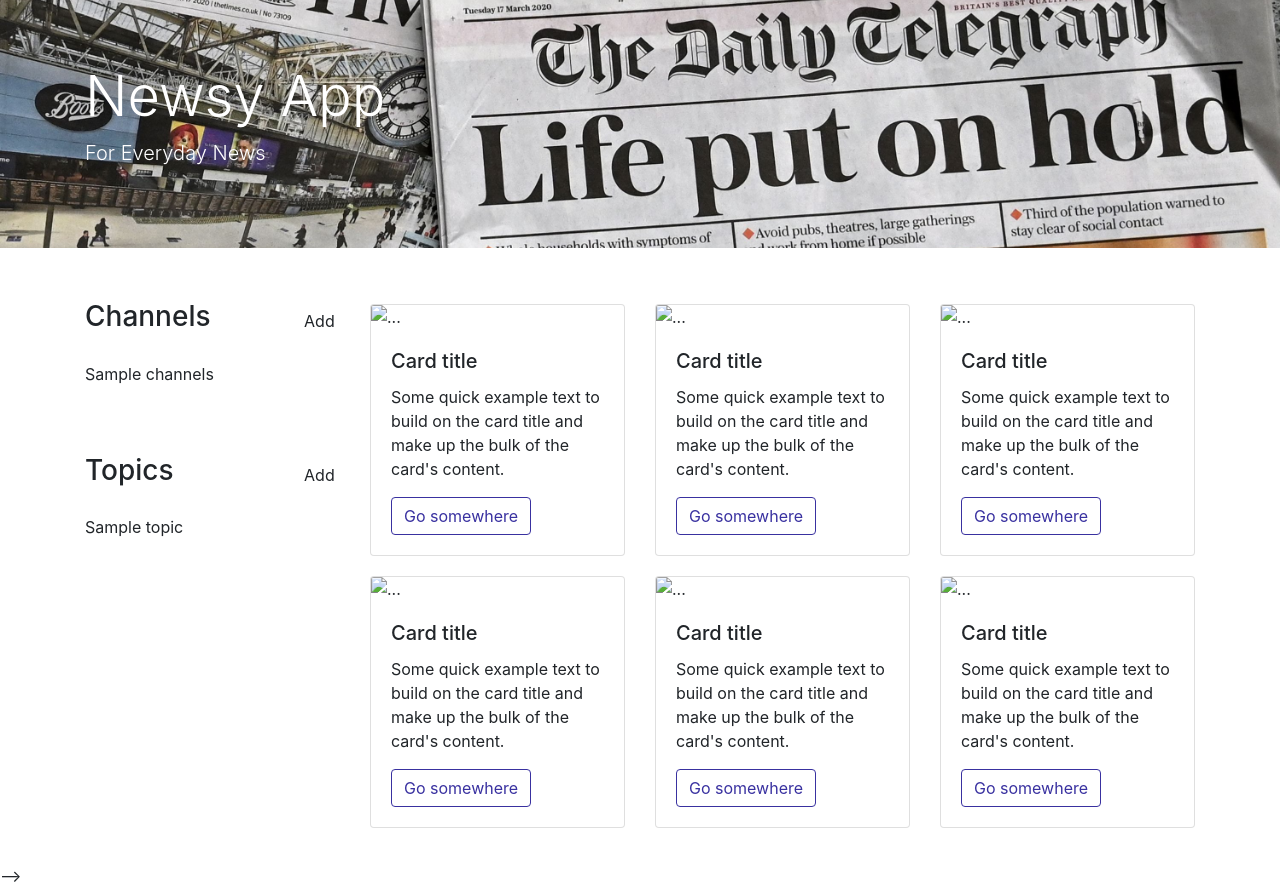
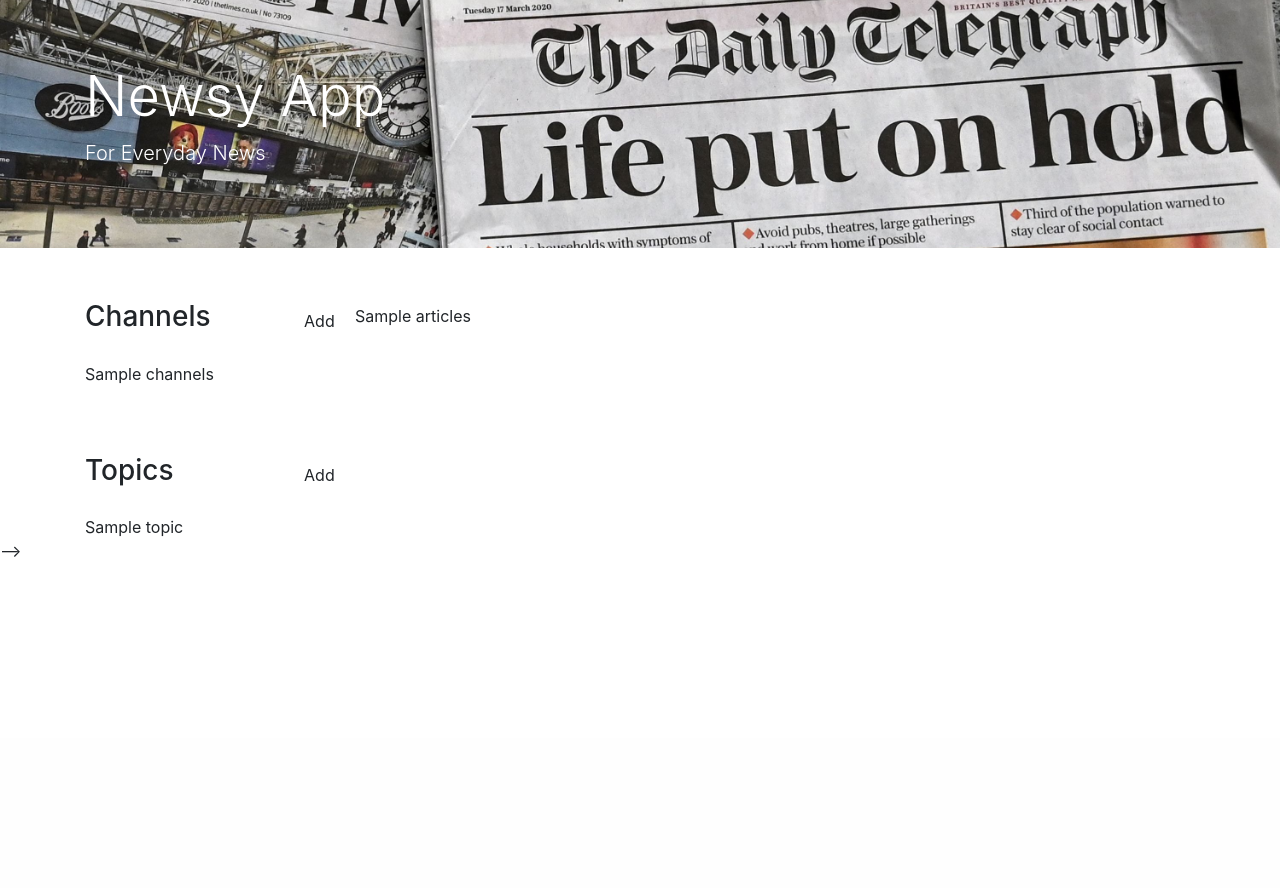
Before and after one commit to Steeeephen/newsy, a Flask app: template templates/home.html in a window 1280 px wide. Shown: the part 62-950 px from the top of the page. After the commit the page ends 619 px from the top, so only its background shows below. Run offline with Flask 2, Linux system fonts and the light colour scheme; the template is opened without the code that fills it: most values are stand-ins (such as "Sample title", 1, 10 or a date in 2020); some libraries are stand-ins or nearby versions.

Commit message:
topics update

```diff
--- a/app.py
+++ b/app.py
@@ -6,7 +6,7 @@
 import os
 import base64
 import hashlib
-
+import feedparser
 
 app = Flask(__name__, static_url_path='/static')
 
@@ -112,11 +112,40 @@
 
 @app.route('/home', methods=['GET','POST'])
 def homepage():
-	# if(request.method == "POST"):
-	# 	print(request.form['topic'])
-	# 	client.newsy.topics.insert_one({'topic':request.form['topic']})
-	# 	return redirect('home')
-	# else:
+	url_list = [i['url'] for i in client.newsy.Channel.find({'enabled': {'$eq': True}})]
+	print(url_list)
+
+	thumbnails = []
+	titles = []
+	actuallinks = []
+	for url in url_list:
+		feed = feedparser.parse(url)
+		for i in range(10):
+			thumbnails.append(feed['items'][i]['media_thumbnail'])
+			titles.append(feed['items'][i]['title'])
+			actuallinks.append(feed['items'][i]['link'])
+
+	for i in range(len(actuallinks)):
+		query = {'url':actuallinks[i]}
+		newval = {'$set': {'url': actuallinks[i], 'image': thumbnails[i], 'title':titles[i]}}
+		client.newsy.articles.update(query, newval, True)
+
+	article_format = """
+	<li class="col-4">
+						<div class="card">
+							<img src="{0}" class="card-img-top" alt="...">
+							<div class="card-body">
+								<h5 class="card-title">{1}</h5>
+								<p class="card-text">Some quick example text to build on the card title and make up the bulk of the card's content.</p>
+								<a href="{2}" class="btn btn-primary">Go somewhere</a>
+							</div>
+						</div>
+					</li>
+	"""
+	article_html = ""
+	for i in range(len(thumbnails)):
+		article_html += article_format.format(thumbnails[i],titles[i],actuallinks[i])
+
 	topic_list = [i['topic'] for i  in client.newsy.topics.find({})]
 	topic_format = """
 	<li class="list-group-item">
@@ -146,14 +175,17 @@
 	channel_html = ""
 	for i in channel_list:
 		channel_html += channel_format.format(i)
-	return render_template('home.html', topic = Markup(topic_html), channels = Markup(channel_html))
+	return render_template('home.html', topic = Markup(topic_html), channels = Markup(channel_html), articles = Markup(article_html))
 
 @app.route('/topic/<topic_keyword>', methods=['GET','POST'])
 def topicpage(topic_keyword):
-	#if(request.method == "POST"):
-	#	client.newsy.topics.insert_one({'topic':request.form['topic']})
-	#	return redirect('home')
-	#else:
+	if "AND" in topic_keyword:
+		compound = True
+		keywords = topic_keyword.replace(" ", "").split("AND")
+	else:
+		compound = False
+		keywords = topic_keyword.split(" ")
+
 	topic_list = [i['topic'] for i  in client.newsy.topics.find({})]
 
 	topic_format = """
@@ -184,8 +216,46 @@
 	channel_html = ""
 	for i in channel_list:
 		channel_html += channel_format.format(i)
-	return("ok")
-	#return render_template('home.html', topic = Markup(topic_html),channels = Markup(channel_html))
+
+	article_format = """
+	<li class="col-4">
+						<div class="card">
+							<img src="{0}" class="card-img-top" alt="...">
+							<div class="card-body">
+								<h5 class="card-title">{1}</h5>
+								<p class="card-text">Some quick example text to build on the card title and make up the bulk of the card's content.</p>
+								<a href="{2}" class="btn btn-primary">Go somewhere</a>
+							</div>
+						</div>
+					</li>
+	"""
+	article_html = ""
+
+	titles = []
+	thumbnails = []
+	actuallinks = []
+	if compound:
+		reg = "%s" + "|%s"*(len(keywords)-1) + ".*"
+		reg2 = ".*" + reg*(len(keywords))
+		extended = []
+		for i in range(len(keywords)):
+			extended.extend(keywords)
+		for article in client.newsy.articles.find({'title': {'$regex': reg2 % tuple(extended), '$options': 'i'}}):
+				actuallinks.append(article['url'])
+				thumbnails.append(article['image'])
+				titles.append(article['title'])
+	else:
+		for keyword in keywords:
+			for article in client.newsy.articles.find({'title': {'$regex': ".*%s.*" % keyword, '$options': 'i'}}):
+				actuallinks.append(article['url'])
+				thumbnails.append(article['image'])
+				titles.append(article['title'])
+
+	for i in range(len(thumbnails)):
+		article_html += article_format.format(thumbnails[i],titles[i],actuallinks[i])
+
+
+	return render_template('home.html', topic = Markup(topic_html),channels = Markup(channel_html), articles = Markup(article_html))
 
 @app.route('/addtopic', methods = ['POST'])
 def addtopic():
@@ -200,8 +270,6 @@
 		'url':request.form['url'],
 		'enabled':True})
 	return redirect('/home')
-
-
 
 @app.route('/removetopic/<remove_topic>')
 def removetopic(remove_topic):
--- a/templates/home.html
+++ b/templates/home.html
@@ -150,66 +150,8 @@
 
                 <div><br></div>
                 <ul class="list-unstyled row">
-                    <li class="col-4">
-                        <div class="card">
-                            <img src="https://via.placeholder.com/100" class="card-img-top" alt="...">
-                            <div class="card-body">
-                                <h5 class="card-title">Card title</h5>
-                                <p class="card-text">Some quick example text to build on the card title and make up the bulk of the card's content.</p>
-                                <a href="#" class="btn btn-primary">Go somewhere</a>
-                            </div>
-                        </div>
-                    </li>
-                    <li class="col-4">
-                        <div class="card">
-                            <img src="https://via.placeholder.com/100" class="card-img-top" alt="...">
-                            <div class="card-body">
-                                <h5 class="card-title">Card title</h5>
-                                <p class="card-text">Some quick example text to build on the card title and make up the bulk of the card's content.</p>
-                                <a href="#" class="btn btn-primary">Go somewhere</a>
-                            </div>
-                        </div>
-                    </li>
-                    <li class="col-4">
-                        <div class="card">
-                            <img src="https://via.placeholder.com/100" class="card-img-top" alt="...">
-                            <div class="card-body">
-                                <h5 class="card-title">Card title</h5>
-                                <p class="card-text">Some quick example text to build on the card title and make up the bulk of the card's content.</p>
-                                <a href="#" class="btn btn-primary">Go somewhere</a>
-                            </div>
-                        </div>
-                    </li>
-                    <li class="col-4">
-                        <div class="card">
-                            <img src="https://via.placeholder.com/100" class="card-img-top" alt="...">
-                            <div class="card-body">
-                                <h5 class="card-title">Card title</h5>
-                                <p class="card-text">Some quick example text to build on the card title and make up the bulk of the card's content.</p>
-                                <a href="#" class="btn btn-primary">Go somewhere</a>
-                            </div>
-                        </div>
-                    </li>
-                    <li class="col-4">
-                        <div class="card">
-                            <img src="https://via.placeholder.com/100" class="card-img-top" alt="...">
-                            <div class="card-body">
-                                <h5 class="card-title">Card title</h5>
-                                <p class="card-text">Some quick example text to build on the card title and make up the bulk of the card's content.</p>
-                                <a href="#" class="btn btn-primary">Go somewhere</a>
-                            </div>
-                        </div>
-                    </li>
-                    <li class="col-4">
-                        <div class="card">
-                            <img src="https://via.placeholder.com/100" class="card-img-top" alt="...">
-                            <div class="card-body">
-                                <h5 class="card-title">Card title</h5>
-                                <p class="card-text">Some quick example text to build on the card title and make up the bulk of the card's content.</p>
-                                <a href="#" class="btn btn-primary">Go somewhere</a>
-                            </div>
-                        </div>
-                    </li>
+                    {{articles}}
+
                 </ul>
             </div>
         </div>
```
